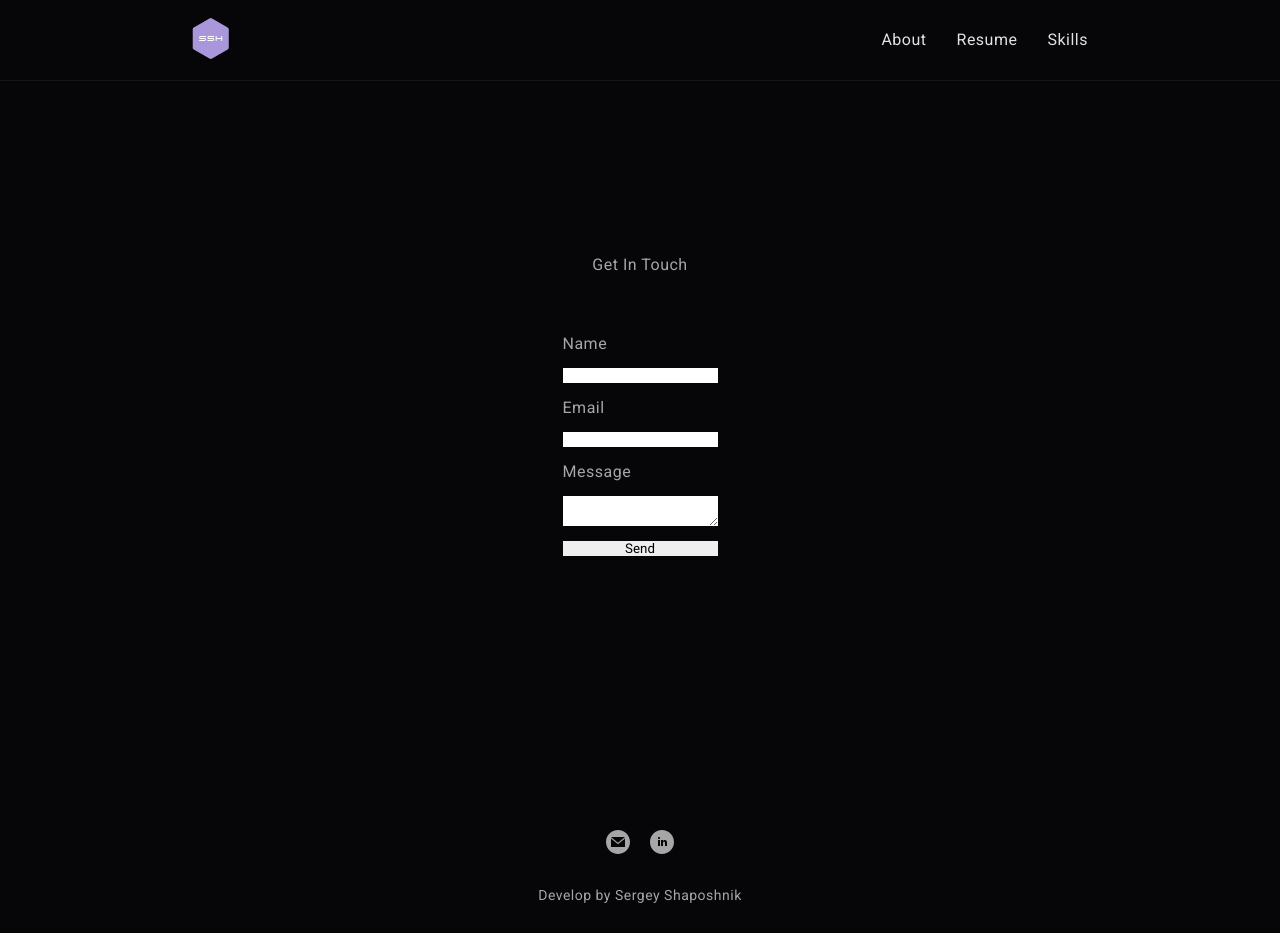
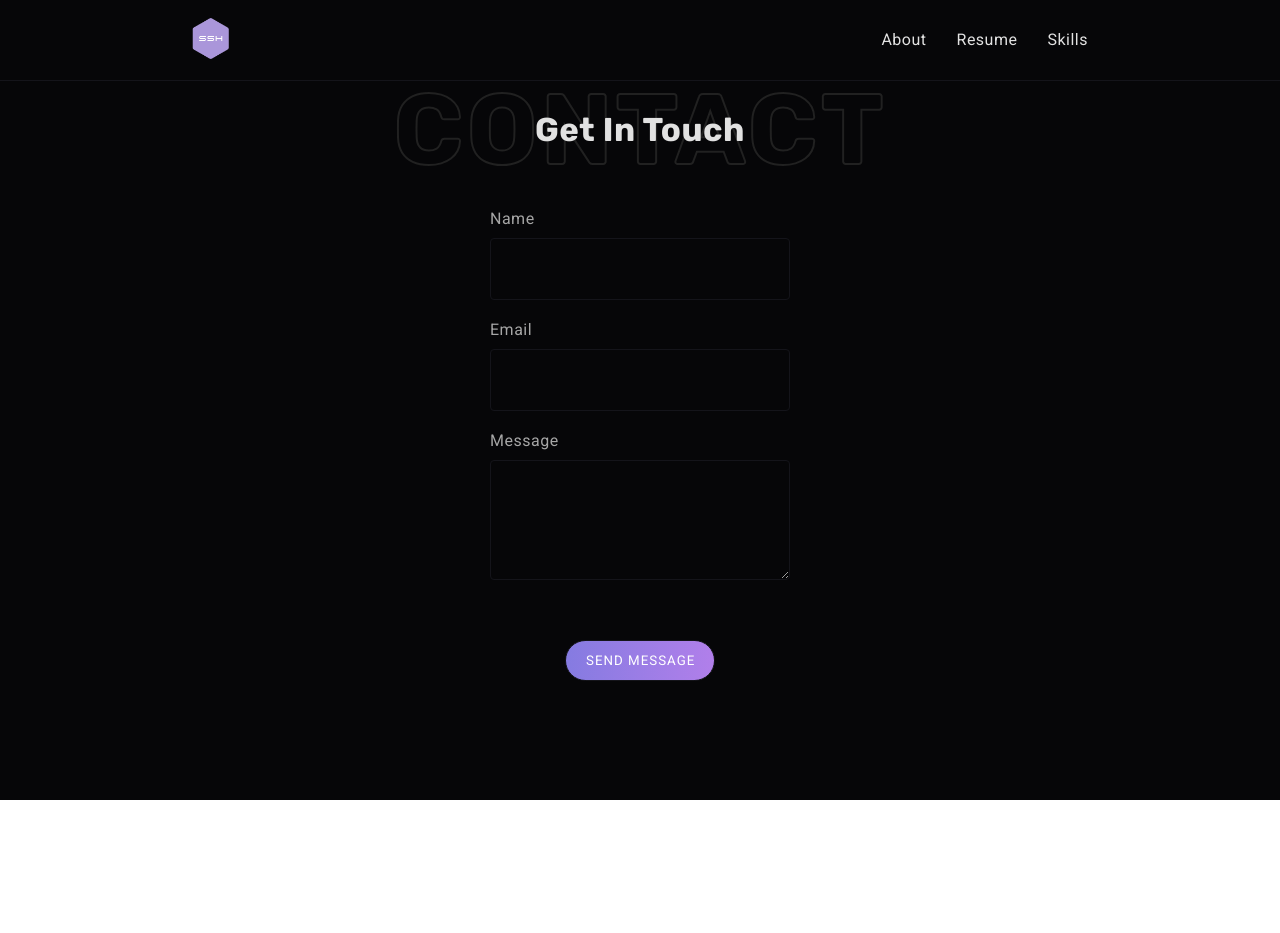
Before and after one commit to sergey-shapo/my-page, a React (Vite) app: page /contact in a window 1280 px wide. After the commit the page ends 800 px from the top, so only its background shows below. Built offline with nearby package versions, Linux system fonts and the light colour scheme.

Commit message:
Refactor styles

```diff
--- a/src/GlobalStyle/GlobalStyle/GlobalStyle.ts
+++ b/src/GlobalStyle/GlobalStyle/GlobalStyle.ts
@@ -21,8 +21,12 @@ const GlobalStyle = createGlobalStyle`
   font-weight: 400;
   letter-spacing: 0.5px;
   word-wrap: break-word;
-  color: ${(props) => props.theme.colors.txt.secondary}
+  color: ${(props) => props.theme.colors.txt.secondary};
+
   }
+
+
+
 
   h1,
   h2,
--- a/src/components/Button/ButtonStyled.ts
+++ b/src/components/Button/ButtonStyled.ts
@@ -10,6 +10,7 @@ const MainStyled = styled.button`
   color: ${(props) => props.theme.colors.light};
   border-radius: 30px;
   max-width: 150px;
+  letter-spacing: 1px;
 `;
 
 export default MainStyled;
--- a/src/components/ContactForm/ContactForm.tsx
+++ b/src/components/ContactForm/ContactForm.tsx
@@ -27,13 +27,14 @@ const ContactForm = (): React.ReactElement => {
 
   return (
     <ContactFormStyled ref={form} onSubmit={sendEmail}>
+      <div className="input-wrapper"></div>
       <label>Name</label>
       <input type="text" name="user_name" />
       <label>Email</label>
       <input type="email" name="user_email" />
       <label>Message</label>
       <textarea name="message" />
-      <input type="submit" value="Send" />
+      <input className="button" type="submit" value="SEND MESSAGE" />
     </ContactFormStyled>
   );
 };
--- a/src/components/ContactForm/ContactFormStyled.ts
+++ b/src/components/ContactForm/ContactFormStyled.ts
@@ -3,7 +3,43 @@ import { styled } from "styled-components";
 const ContactFormStyled = styled.form`
   display: flex;
   flex-direction: column;
-  gap: 15px;
+  gap: 10px;
+
+  input,
+  textarea {
+    background: transparent;
+    border: 1px solid ${(props) => props.theme.colors.bg.secondary};
+    border-radius: 0.25rem;
+    width: 300px;
+    color: white;
+    padding: 20px;
+    margin-bottom: 10px;
+  }
+
+  input {
+    height: 62px;
+  }
+
+  textarea {
+    min-height: 120px;
+    margin-bottom: 50px;
+    background: transparent;
+  }
+
+  .button {
+    align-self: center;
+    padding: 12px 20px;
+    background: linear-gradient(
+      90deg,
+      rgba(133, 123, 225, 1) 0%,
+      rgba(177, 127, 234, 1) 100%
+    );
+    color: ${(props) => props.theme.colors.light};
+    border-radius: 30px;
+    max-width: 150px;
+    letter-spacing: 1px;
+    height: auto;
+  }
 `;
 
 export default ContactFormStyled;
--- a/src/components/Header/HeaderStyled.ts
+++ b/src/components/Header/HeaderStyled.ts
@@ -15,14 +15,6 @@ const HeaderStyled = styled.header`
   background-color: ${(props) => props.theme.colors.bg.primary};
   max-width: 1000px;
 
-  @media screen and (min-width: 1050px) {
-    width: 70%;
-  }
-
-  @media screen and (max-width: 600px) {
-    width: 95%;
-  }
-
   &::after {
     content: "";
     position: absolute;
@@ -32,6 +24,14 @@ const HeaderStyled = styled.header`
     height: 1px;
     background-color: ${(props) => props.theme.colors.bg.secondary};
   }
+
+  @media screen and (min-width: 1050px) {
+    width: 70%;
+  }
+
+  @media screen and (max-width: 600px) {
+    width: 95%;
+  }
 `;
 
 export default HeaderStyled;
--- a/src/components/Layout/Layout.tsx
+++ b/src/components/Layout/Layout.tsx
@@ -1,18 +1,13 @@
 import { Outlet } from "react-router-dom";
 import ContainerStyled from "../shared/ContainerStyled";
 import Header from "../Header/Header";
-import Footer from "../Footer/Footer";
 
 const Layout = (): React.ReactElement => {
   return (
-    <>
+    <ContainerStyled>
       <Header />
-      <ContainerStyled>
-        <Outlet />
-        {/* <Main /> */}
-      </ContainerStyled>
-      <Footer />
-    </>
+      <Outlet />
+    </ContainerStyled>
   );
 };
 
--- a/src/components/SectionHeading/SectionHeadingStyled.ts
+++ b/src/components/SectionHeading/SectionHeadingStyled.ts
@@ -1,6 +1,7 @@
 import { styled } from "styled-components";
 
 const SectionHeadingStyled = styled.div`
+  font-family: ${(props) => props.theme.fonts.secondary};
   .front-txt {
     position: relative;
     text-transform: capitalize;
--- a/src/components/shared/ContainerStyled.ts
+++ b/src/components/shared/ContainerStyled.ts
@@ -8,6 +8,8 @@ const ContainerStyled = styled.div`
   justify-content: center;
   min-height: 100vh;
   background-color: ${(props) => props.theme.colors.bg.primary};
+  min-height: 100wh;
+  overflow: hidden;
 `;
 
 export default ContainerStyled;
--- a/src/pages/ContactPage/ContactPage.tsx
+++ b/src/pages/ContactPage/ContactPage.tsx
@@ -1,10 +1,15 @@
 import ContactForm from "../../components/ContactForm/ContactForm";
+import SectionHeading from "../../components/SectionHeading/SectionHeading";
 import ContactPageStyled from "./ContactPageStyled";
 
 const ContactPage = (): React.ReactElement => {
   return (
     <ContactPageStyled>
-      <h1>Get In Touch</h1>
+      {/* <h1>Get In Touch</h1> */}
+      <SectionHeading
+        frontTxt="Get In Touch"
+        backgroundTxt="Contact"
+      ></SectionHeading>
       <ContactForm />
     </ContactPageStyled>
   );
--- a/src/pages/MainPage/MainPage.tsx
+++ b/src/pages/MainPage/MainPage.tsx
@@ -4,11 +4,18 @@ import MainPageStyled from "./MainPageStyled";
 import { education, experience } from "../../resume";
 import Button from "../../components/Button/Button";
 import SectionHeading from "../../components/SectionHeading/SectionHeading";
+import { useNavigate } from "react-router-dom";
 import Card from "../../components/Card/Card";
+import Footer from "../../components/Footer/Footer";
 
 const MainPage = (): React.ReactElement => {
+  const navigate = useNavigate();
   const handleDownloadCV = () => {
     window.open(cv, "_blank");
+  };
+
+  const handleTalkClick = () => {
+    navigate("/contact");
   };
 
   return (
@@ -156,7 +163,12 @@ const MainPage = (): React.ReactElement => {
           />
         </div>
       </section>
+      <section className="contact-area">
+        <h2>Interested to Work With Me?</h2>
+        <Button text="LET'S TALK" onClick={handleTalkClick}></Button>
+      </section>
       {/* <section className="portfolio">Portfolio</section> */}
+      <Footer />
     </MainPageStyled>
   );
 };
--- a/src/pages/MainPage/MainPageStyled.ts
+++ b/src/pages/MainPage/MainPageStyled.ts
@@ -12,7 +12,8 @@ const MainPageStyled = styled.main`
   max-width: 1000px;
 
   .about-area,
-  .resume-area {
+  .resume-area,
+  .contact-area {
     display: flex;
     flex-direction: column;
     align-items: center;
@@ -87,7 +88,6 @@ const MainPageStyled = styled.main`
     display: flex;
     flex-direction: column;
     gap: 60px;
-    margin-bottom: 100px;
     width: 100%;
   }
 
@@ -115,6 +115,24 @@ const MainPageStyled = styled.main`
 
   button {
     color: white;
+  }
+
+  .contact-area {
+    border: 1px solid ${(props) => props.theme.colors.bg.secondary};
+    justify-content: center;
+    gap: 30px;
+    padding: 20px 0;
+    position: relative;
+
+    /* &::after {
+      content: "";
+      position: absolute;
+      bottom: 50%;
+      left: -1000px;
+      right: -1000px;
+      height: 1px;
+      background-color: ${(props) => props.theme.colors.bg.secondary};
+    } */
   }
 
   ul {
```
Also changed, not shown: src/pages/ContactPage/ContactPageStyled.ts (+9 -0 lines).
